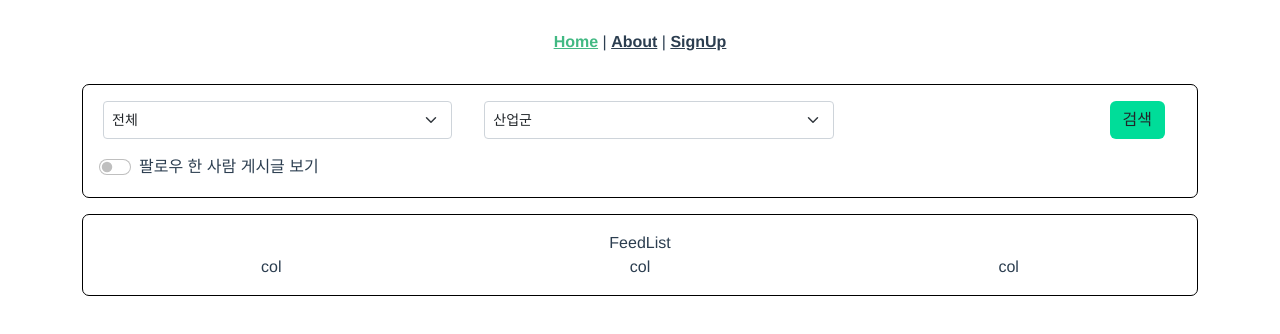
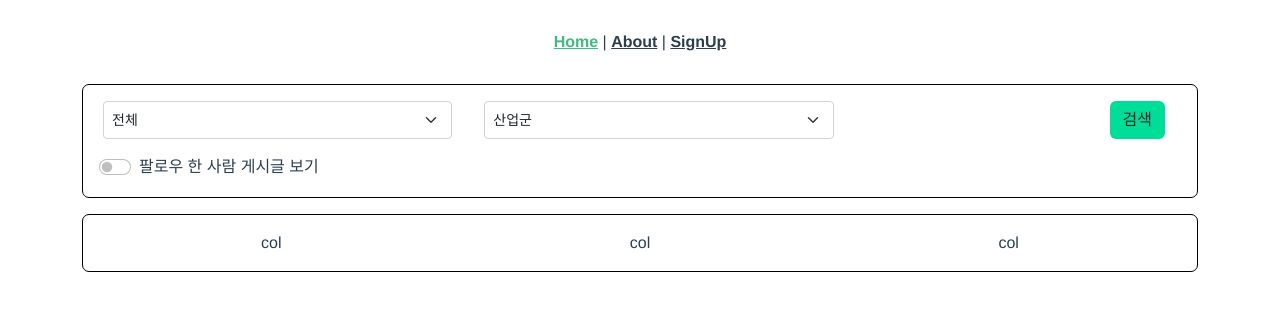
Before and after one commit to wonsyn/CheerUp, a Vue app in the folder frontend/: page / in a window 1280 px wide. Shown: the top 334 px of the page. Built offline with nearby package versions, Linux system fonts and the light colour scheme.

Commit message:
S07P12B104-197 메인 FeedList 컴포넌트 구현

```diff
--- a/frontend/src/components/FeedList.vue
+++ b/frontend/src/components/FeedList.vue
@@ -1,7 +1,6 @@
 <template>
   <div class="container">
     <div class="row">
-      <div>FeedList</div>
       <div class="col">
         col
         <feed-list-item></feed-list-item>
@@ -26,6 +25,9 @@ export default {
   components: {
     FeedListItem,
   },
+  data() {
+    return {};
+  },
 };
 </script>
 
```
